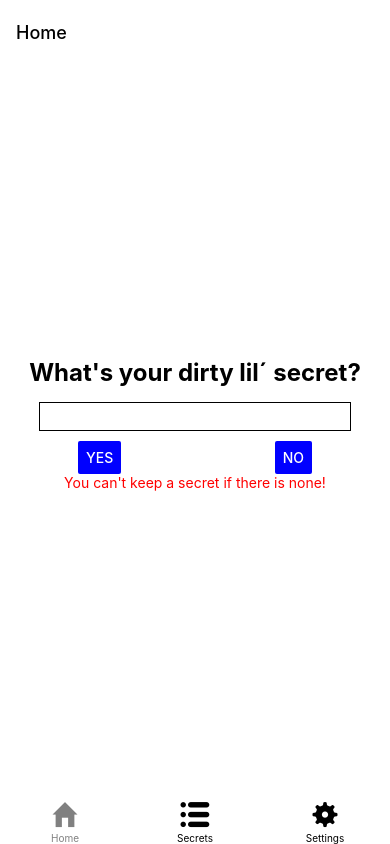
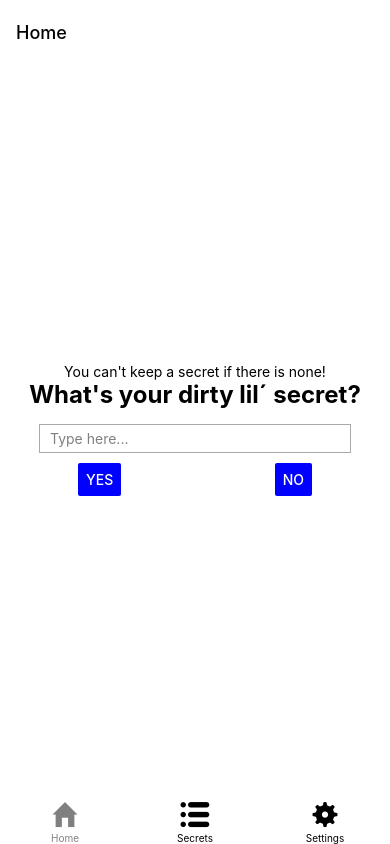
Before and after one commit to m4d0x/react-native-app-assignment, a React Native app: screen /Home in a window 390 px wide. Both pictures are taken after a click on the button "YES". Built offline with nearby package versions, Linux system fonts and the light colour scheme.

Commit message:
AnswerText within HomeScreen somewhat handled

```diff
--- /dev/null
+++ b/src/components/AnswerText.tsx
@@ -0,0 +1,44 @@
+import React, { useEffect, useState } from 'react';
+import { Animated, Text } from 'react-native';
+
+interface AnswerTextProps {
+  text: string | null;
+  fadeAnim: number;
+}
+
+const AnswerText: React.FC<AnswerTextProps> = ({ text, fadeAnim }) => {
+  const [isVisible, setIsVisible] = useState(false);
+  const [fade] = useState(new Animated.Value(fadeAnim));
+
+  useEffect(() => {
+    if (text) {
+      setIsVisible(true);
+      Animated.timing(fade, {
+        toValue: 1,
+        duration: 1000, // Adjust the duration as needed
+        useNativeDriver: false,
+      }).start(() => {
+        // Automatically hide the text after a delay
+        setTimeout(() => {
+          Animated.timing(fade, {
+            toValue: fadeAnim,
+            duration: 1000, // Adjust the duration as needed
+            useNativeDriver: false,
+          }).start(() => {
+            setIsVisible(false);
+          });
+        }, 2000); // Adjust the delay as needed (2 seconds in this example)
+      });
+    }
+  }, [text, fade, fadeAnim]);
+
+  return (
+    isVisible && (
+      <Animated.View style={{ opacity: fade }}>
+        <Text>{text}</Text>
+      </Animated.View>
+    )
+  );
+};
+
+export default AnswerText;
--- a/src/contexts/ThemeContext.tsx
+++ b/src/contexts/ThemeContext.tsx
@@ -13,6 +13,8 @@ interface Theme {
   statusBarStyle: 'auto' | 'inverted' | 'light' | 'dark';
   activeIconColor: string;
   outerBackgroundColor: string;
+  textBorderColor: string; // Add a borderColor for text in light theme
+  textPlaceholderColor: string; // Placeholder text color in light theme
 }
 
 type ThemeProviderProps = {
--- a/src/screens/HomeScreen.tsx
+++ b/src/screens/HomeScreen.tsx
@@ -1,48 +1,49 @@
 import React, { useState } from 'react';
 import { Button, StyleSheet, Text, TextInput, View } from 'react-native';
-import { useTheme } from '../contexts/ThemeContext'; // <-- import useTheme from your custom file
+import AnswerText from '../components/AnswerText';
+import { useTheme } from '../contexts/ThemeContext';
 
 export default function HomeScreen() {
-  const { theme } = useTheme(); // <-- use the theme from context
+  const { theme } = useTheme();
   const [text, setText] = useState<string>('');
   const [storedText, setStoredText] = useState<string | null>(null);
-  const [error, setError] = useState<string | null>(null);
+  const fadeAnim = 1;
 
   const handleYes = () => {
     if (text.trim() === '') {
-      setError("You can't keep a secret if there is none!"); // Sätt ett felmeddelande
-      return;
+      setStoredText("You can't keep a secret if there is none!");
+    } else {
+      setStoredText('Your secret is safe with me.');
     }
-    setStoredText(text);
     setText('');
-    setError(null); // Nollställ felmeddelandet
   };
 
   const handleNo = () => {
     setText('');
-    setError(null); // Nollställ felmeddelandet
+    setStoredText('Catchy text for the "No" button.');
   };
 
   return (
     <View style={{ ...styles.container, backgroundColor: theme.background }}>
+      <AnswerText text={storedText} fadeAnim={fadeAnim} />
       <Text style={{ ...styles.questionText, color: theme.text }}>
         What's your dirty lil´ secret?
       </Text>
       <TextInput
-        style={{ ...styles.input, borderColor: theme.text, color: theme.text }}
+        style={{
+          ...styles.input,
+          borderColor: theme.textBorderColor,
+          color: theme.text,
+        }}
         value={text}
         onChangeText={(newText) => setText(newText)}
+        placeholder='Type here...'
+        placeholderTextColor={theme.textPlaceholderColor}
       />
       <View style={styles.buttonContainer}>
         <Button title='Yes' color={theme.buttonColor} onPress={handleYes} />
         <Button title='No' color={theme.buttonColor} onPress={handleNo} />
       </View>
-      {error && (
-        <Text style={{ ...styles.errorText, color: theme.error }}>{error}</Text>
-      )}
-      {storedText && (
-        <Text style={{ color: theme.text }}>Your secret is safe with me.</Text>
-      )}
     </View>
   );
 }
@@ -70,7 +71,4 @@ const styles = StyleSheet.create({
     fontWeight: 'bold',
     marginBottom: 15,
   },
-  errorText: {
-    marginBottom: 10,
-  },
 });
--- a/src/themes/themes.ts
+++ b/src/themes/themes.ts
@@ -10,6 +10,9 @@ export const lightTheme = {
   activeIconColor: 'gray',
   borderColor: 'transparent',
   outerBackgroundColor: 'rgb(255, 255, 255)', // Lägg till den önskade bakgrundsfärgen för yttre diven i ljusläge
+  textBorderColor: 'darkgray', // Add a borderColor for text in light theme
+  // text: '#000000', // Adjust text color to be darker in light theme
+  textPlaceholderColor: 'gray', // Placeholder text color in light theme
 };
 
 export const darkTheme = {
@@ -24,4 +27,7 @@ export const darkTheme = {
   activeIconColor: 'red',
   borderColor: 'transparent',
   outerBackgroundColor: 'rgb(0, 0, 0)', // Lägg till den önskade bakgrundsfärgen för yttre diven i mörkt läge
+  textBorderColor: 'lightgray', // Add a borderColor for text in dark theme
+  // text: '#f0f0f0', // Adjust text color to be lighter in dark theme
+  textPlaceholderColor: 'lightgray', // Placeholder text color in dark theme
 };
```
